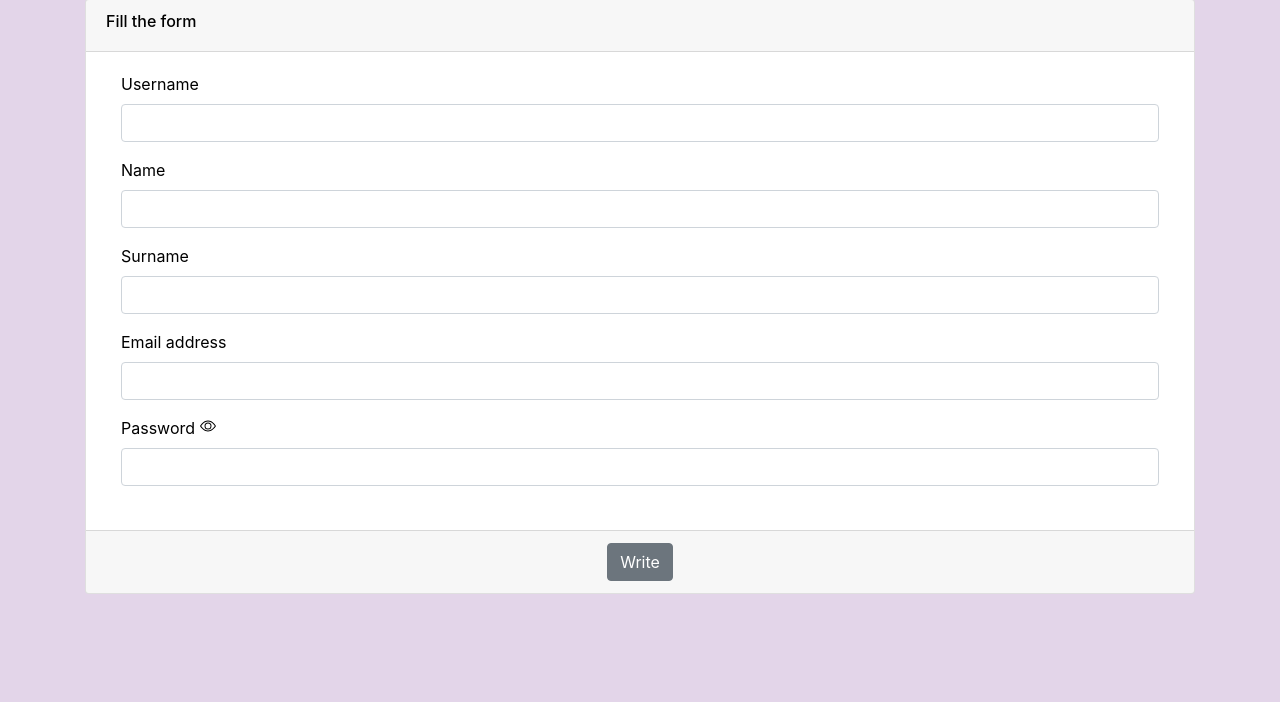
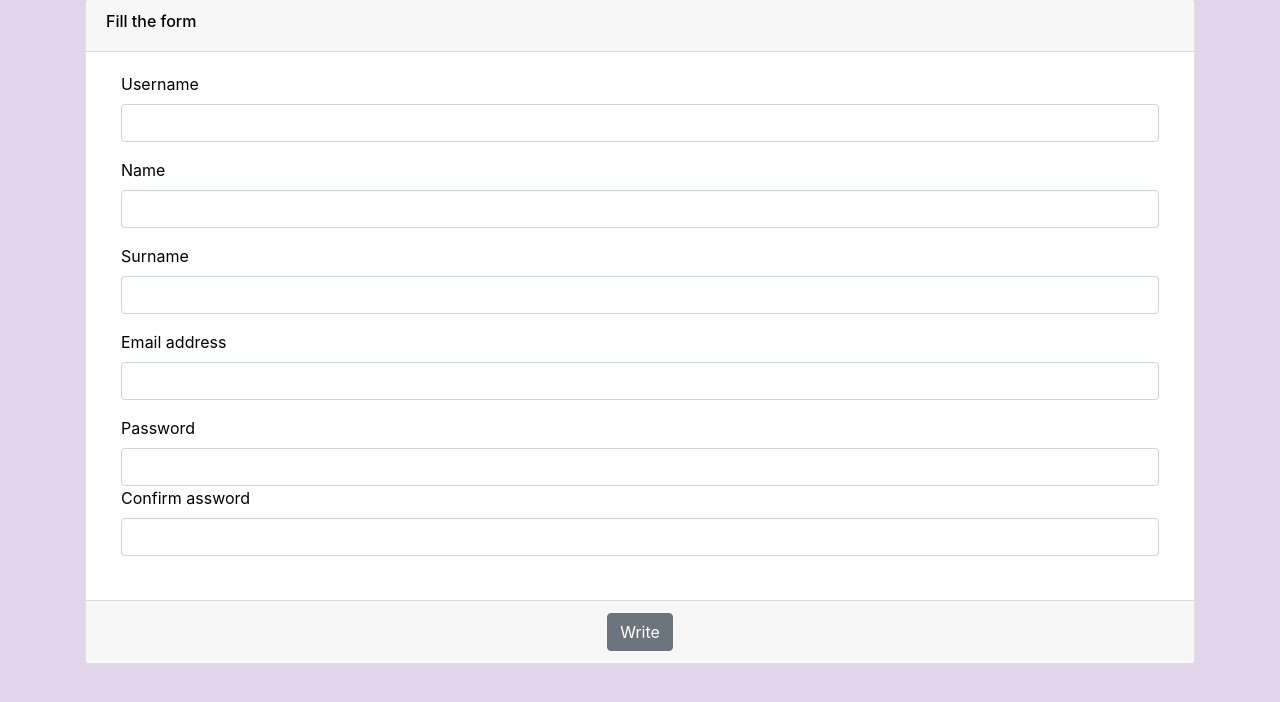
Before and after one commit to Napman10/rep, a Django app: page /BlogApp/registration in a window 1280 px wide. Shown: the part 81-783 px from the top of the page. Run offline with Django 3.2, Linux system fonts and the light colour scheme; some libraries are stand-ins or nearby versions.

Commit message:
подтверждение пароля при регистрации

```diff
--- a/BlogApp/forms.py
+++ b/BlogApp/forms.py
@@ -10,6 +10,7 @@ class LoginForm(forms.Form):
 
 class UserRegistrationForm(forms.ModelForm):
     password = forms.CharField(label='Пароль', widget=forms.PasswordInput)
+    confirm_password = forms.CharField(label='ПарольR', widget=forms.PasswordInput)
     class Meta:
         model = User
         fields = ('username', 'email', 'first_name', 'last_name')
--- a/BlogApp/services.py
+++ b/BlogApp/services.py
@@ -12,9 +12,14 @@ def auth(request):
     user = authenticate(request, username=username, password=password)
     return user
 
+def cmpr_password(request):
+    p1 = request.POST['password']
+    p2 = request.POST['confirm_password']
+    return p1 == p2
+
 def reg(request):
     user_form = UserRegistrationForm(request.POST)
-    if user_form.is_valid():
+    if user_form.is_valid() and cmpr_password(request):
         new_user = user_form.save(commit=False)
         new_user.set_password(user_form.cleaned_data['password'])
         new_user.save()
@@ -30,6 +35,7 @@ def edituser(request):
     u.first_name = request.POST['first_name']
     u.last_name = request.POST['last_name']
     u.save()
+    return redirect("index")
 
 def renderableDict(request):
     me = request.user
--- a/BlogApp/views.py
+++ b/BlogApp/views.py
@@ -27,10 +27,9 @@ def log_out(request):
 def user_fill(request, r=True):
     if request.method == "POST":
         if r:
-            reg(request)
+            return reg(request)
         else:
-            edituser(request)
-        return redirect("index")
+            return edituser(request)
     else:
         return render(request, "BlogApp/userform.html", editUserDict(request, r))
 
--- a/templates/BlogApp/userform.html
+++ b/templates/BlogApp/userform.html
@@ -44,11 +44,11 @@
           {% if reg %}
           <div class="password">
             <label>Password</label>
-            <svg class="bi bi-eye" width="1em" height="1em" onclick="return show_hide_password(this);" viewBox="0 0 16 16" fill="currentColor" xmlns="http://www.w3.org/2000/svg">
-              <path fill-rule="evenodd" d="M16 8s-3-5.5-8-5.5S0 8 0 8s3 5.5 8 5.5S16 8 16 8zM1.173 8a13.134 13.134 0 001.66 2.043C4.12 11.332 5.88 12.5 8 12.5c2.12 0 3.879-1.168 5.168-2.457A13.134 13.134 0 0014.828 8a13.133 13.133 0 00-1.66-2.043C11.879 4.668 10.119 3.5 8 3.5c-2.12 0-3.879 1.168-5.168 2.457A13.133 13.133 0 001.172 8z" clip-rule="evenodd"/>
-              <path fill-rule="evenodd" d="M8 5.5a2.5 2.5 0 100 5 2.5 2.5 0 000-5zM4.5 8a3.5 3.5 0 117 0 3.5 3.5 0 01-7 0z" clip-rule="evenodd"/>
-            </svg>
             <input type="password" id="password-input" class="form-control" name="password">
+          </div>
+          <div class="password">
+            <label>Confirm assword</label>
+            <input type="password" id="password-input" class="form-control" name="confirm_password">
           </div>
           {% endif %}
         </div>
```
